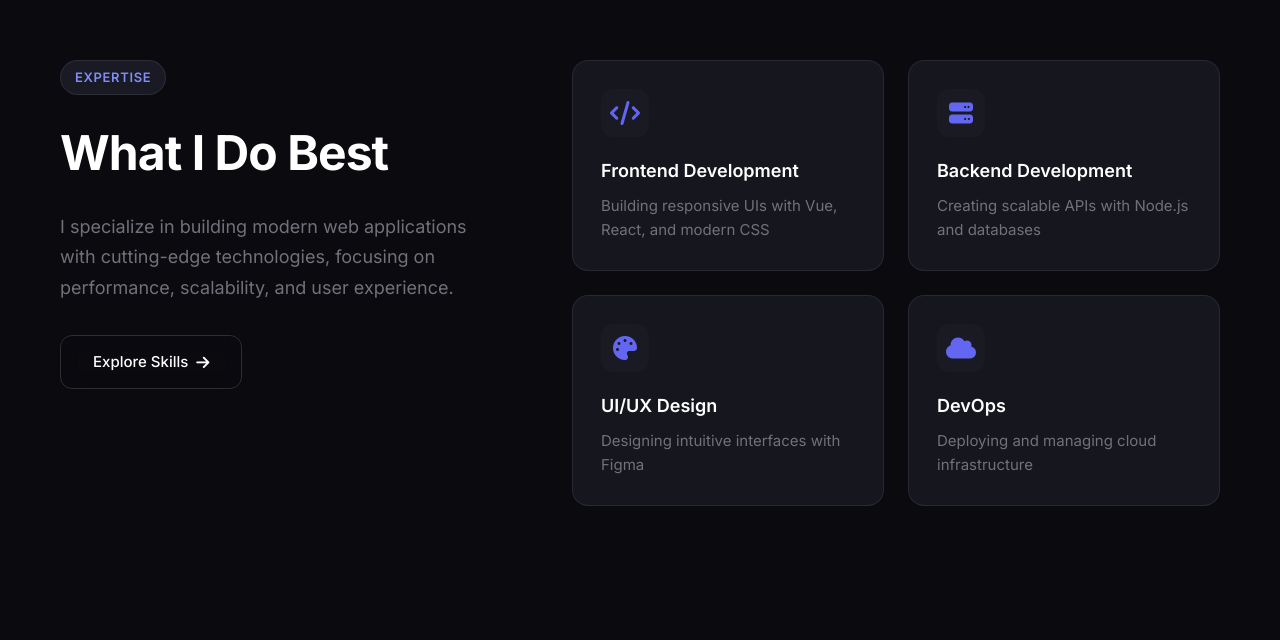
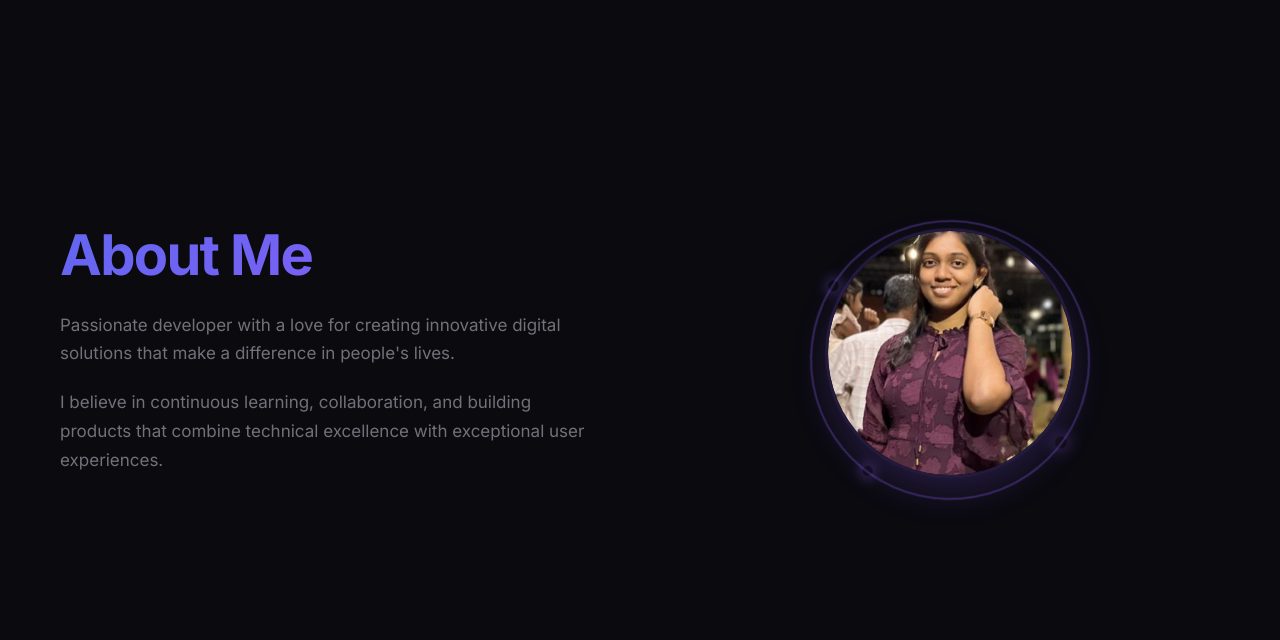
Before and after one commit to vibhooshanak06/portfolio, a Vue app: page / in a window 1280 px wide. Shown: the part 840-1480 px from the top of the page. Built offline with nearby package versions, Linux system fonts and the light colour scheme.

Commit message:
Refactored Home

```diff
--- a/src/views/Home.vue
+++ b/src/views/Home.vue
@@ -38,68 +38,12 @@
       </div>
 
     </section>
-
-    <!-- Skills Overview -->
-    <section class="skills-overview section">
-      <div class="container">
-        <div class="skills-content">
-          <div class="skills-text">
-            <div class="section-label">Expertise</div>
-            <h2 class="section-title">What I Do Best</h2>
-            <p class="section-description">
-              I specialize in building modern web applications with cutting-edge
-              technologies, focusing on performance, scalability, and user experience.
-            </p>
-            <a href="#skills" @click="scrollToSection('skills')" class="btn btn-outline">
-              <span>Explore Skills</span>
-              <i class="fas fa-arrow-right"></i>
-            </a>
-          </div>
-
-          <div class="skills-grid">
-            <div class="skill-card" v-for="skill in topSkills" :key="skill.name">
-              <div class="skill-icon">
-                <i :class="skill.icon"></i>
-              </div>
-              <h4 class="skill-name">{{ skill.name }}</h4>
-              <p class="skill-description">{{ skill.description }}</p>
-            </div>
-          </div>
-        </div>
-      </div>
-    </section>
   </div>
 </template>
 
 <script>
 export default {
   name: 'Home',
-  data() {
-    return {
-      topSkills: [
-        {
-          name: 'Frontend Development',
-          description: 'Building responsive UIs with Vue, React, and modern CSS',
-          icon: 'fas fa-code'
-        },
-        {
-          name: 'Backend Development',
-          description: 'Creating scalable APIs with Node.js and databases',
-          icon: 'fas fa-server'
-        },
-        {
-          name: 'UI/UX Design',
-          description: 'Designing intuitive interfaces with Figma',
-          icon: 'fas fa-palette'
-        },
-        {
-          name: 'DevOps',
-          description: 'Deploying and managing cloud infrastructure',
-          icon: 'fas fa-cloud'
-        }
-      ]
-    }
-  },
   methods: {
     scrollToSection(sectionId) {
       const element = document.getElementById(sectionId)
@@ -119,15 +63,15 @@ export default {
 </script>
 
 <style scoped lang="scss">
-// Hero Section
+// Hero Section with reduced padding
 .hero {
-  min-height: 100vh;
+  min-height: 85vh;
   display: flex;
   align-items: center;
   justify-content: center;
   position: relative;
   overflow: hidden;
-  padding: 120px 0 80px;
+  padding: 100px 0 50px;
 }
 
 .hero-bg-gradient {
@@ -371,85 +315,6 @@ export default {
   }
 }
 
-// Skills Overview Section
-.skills-overview {
-  background: var(--bg-primary);
-}
-
-.skills-content {
-  display: grid;
-  grid-template-columns: 1fr 1.5fr;
-  gap: 80px;
-  align-items: start;
-}
-
-.skills-text {
-  position: sticky;
-  top: 120px;
-
-  .section-title {
-    text-align: left;
-    margin-bottom: 20px;
-  }
-
-  .section-description {
-    text-align: left;
-    margin-bottom: 32px;
-  }
-}
-
-.skills-grid {
-  display: grid;
-  grid-template-columns: repeat(2, 1fr);
-  gap: 24px;
-}
-
-.skill-card {
-  padding: 28px;
-  background: var(--bg-card);
-  border: 1px solid var(--border-color);
-  border-radius: 16px;
-  transition: all 0.3s cubic-bezier(0.4, 0, 0.2, 1);
-
-  &:hover {
-    transform: translateY(-4px);
-    border-color: var(--border-hover);
-    box-shadow: var(--shadow);
-
-    .skill-icon {
-      transform: scale(1.1);
-      color: var(--primary-light);
-    }
-  }
-}
-
-.skill-icon {
-  width: 48px;
-  height: 48px;
-  display: flex;
-  align-items: center;
-  justify-content: center;
-  background: var(--bg-tertiary);
-  border-radius: 12px;
-  font-size: 24px;
-  color: var(--primary);
-  margin-bottom: 20px;
-  transition: all 0.3s ease;
-}
-
-.skill-name {
-  font-size: 1.125rem;
-  font-weight: 600;
-  color: var(--text-primary);
-  margin-bottom: 8px;
-}
-
-.skill-description {
-  font-size: 0.9375rem;
-  line-height: 1.6;
-  color: var(--text-tertiary);
-}
-
 // Animations
 @keyframes fadeInUp {
   from {
@@ -462,15 +327,15 @@ export default {
   }
 }
 
-// Responsive
+// Responsive with reduced padding
 @media (max-width: 968px) {
   .hero {
-    padding: 100px 0 60px;
+    padding: 80px 0 40px;
     min-height: auto;
   }
 
   .section {
-    padding: 60px 0;
+    padding: 40px 0;
   }
 
   .hero-title {
@@ -484,24 +349,11 @@ export default {
   .hero-description {
     font-size: 1rem;
   }
-
-  .skills-content {
-    grid-template-columns: 1fr;
-    gap: 60px;
-  }
-
-  .skills-text {
-    position: static;
-  }
-
-  .skills-grid {
-    grid-template-columns: 1fr;
-  }
 }
 
 @media (max-width: 640px) {
   .hero {
-    padding: 80px 0 40px;
+    padding: 60px 0 30px;
   }
 
   .hero-title {
@@ -528,7 +380,7 @@ export default {
   }
 
   .section {
-    padding: 50px 0;
+    padding: 30px 0;
   }
 
   .section-title {
@@ -539,10 +391,6 @@ export default {
     font-size: 0.9375rem;
   }
 
-  .skill-card {
-    padding: 20px;
-  }
-
   .projects-grid {
     grid-template-columns: 1fr;
     gap: 24px;
```
